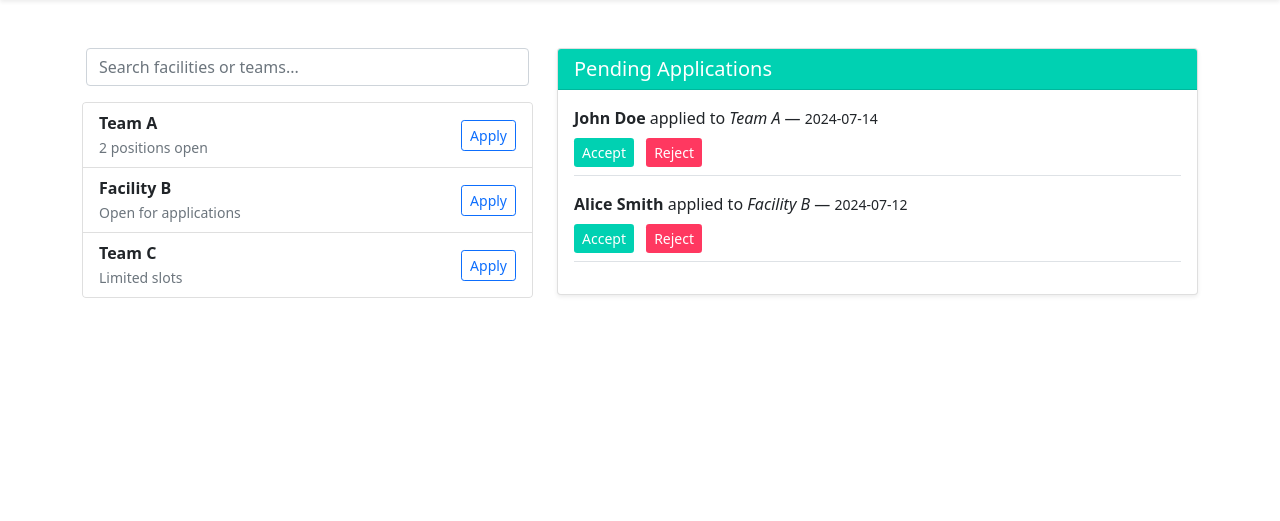
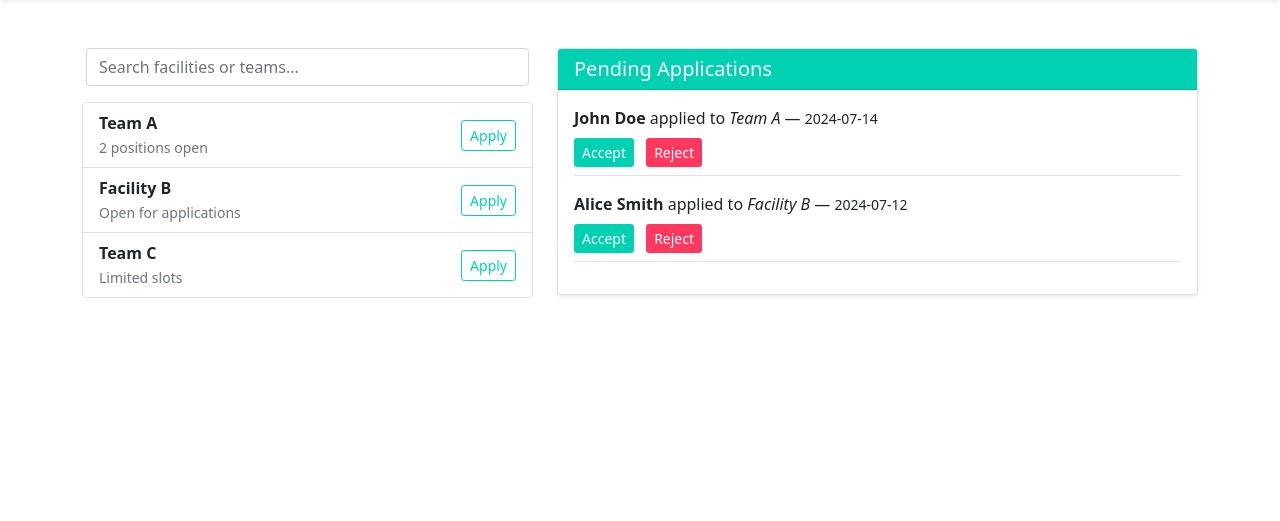
Before and after one commit to DiyanIvanov/facilityForge, a Django app: page /applications/ in a window 1280 px wide. Shown: the part 76-597 px from the top of the page. Run offline with Django 5.2, Linux system fonts and the light colour scheme; the visitor is signed in with stand-in values (Sample User, id 1).

Commit message:
style: update button style

```diff
--- a/static/css/styles.css
+++ b/static/css/styles.css
@@ -29,6 +29,17 @@
    margin-left: 0.80rem;
 }
 
+.btn-outline-primary {
+    color: #00D1B2;
+    border-color: #00D1B2;
+}
+
+.btn-outline-primary:hover {
+    background-color: #00D1B2;
+    color: white;
+    border-color: #00D1B2;
+}
+
 /*body {*/
 /*   font-family: 'Nunito Sans', sans-serif;*/
 /*}*/
```
